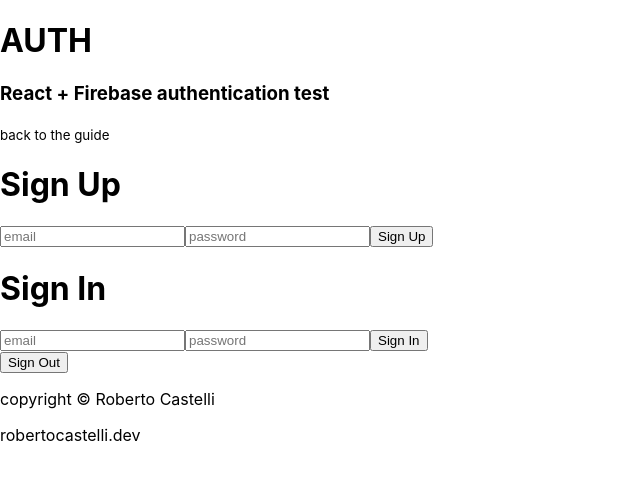
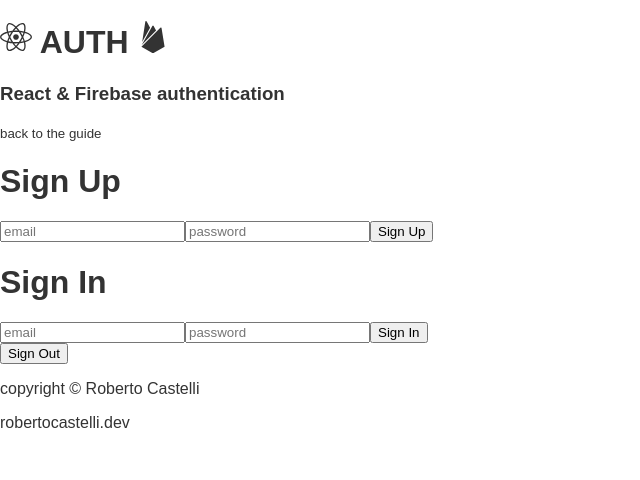
Before and after one commit to RobertoCastelli/autho, a React (Create React App) app: page / in a window 1280 px wide. Shown: the top 480 px of the page, without its empty margins (0-640 px from the left). Built offline with nearby package versions, Linux system fonts and the light colour scheme.

Commit message:
sign in out up all working

```diff
--- a/package.json
+++ b/package.json
@@ -6,6 +6,7 @@
     "firebase": "^7.22.0",
     "react": "^16.13.1",
     "react-dom": "^16.13.1",
+    "react-icons": "^3.11.0",
     "react-router-dom": "^5.2.0",
     "react-scripts": "3.4.3"
   },
--- a/src/App.js
+++ b/src/App.js
@@ -3,13 +3,11 @@
 import SignOut from "./components/SignOut";
 import SignUp from "./components/SignUp";
 import Header from "./components/Header";
-import Footer from './components/Footer'
+import Footer from "./components/Footer";
 import ContextProvider from "./context/context";
-import { BrowserRouter as Router, Route } from "react-router-dom";
 
 function App() {
   return (
-    <Router>
     <ContextProvider>
       <Header />
       <SignUp />
@@ -17,7 +15,6 @@
       <SignOut />
       <Footer />
     </ContextProvider>
-    </Router>
   );
 }
 
--- a/src/components/Header.jsx
+++ b/src/components/Header.jsx
@@ -1,10 +1,14 @@
 import React from "react";
+import { FaReact } from "react-icons/fa";
+import { SiFirebase } from "react-icons/si";
 
 const Header = () => {
   return (
     <header>
-      <h1>AUTH</h1>
-      <h3>React + Firebase authentication test</h3>
+      <h1>
+        <FaReact /> AUTH <SiFirebase />
+      </h1>
+      <h3>React & Firebase authentication</h3>
       <small>back to the guide</small>
     </header>
   );
--- a/src/index.css
+++ b/src/index.css
@@ -1,8 +1,7 @@
 body {
   margin: 0;
-  font-family: -apple-system, BlinkMacSystemFont, 'Segoe UI', 'Roboto', 'Oxygen',
-    'Ubuntu', 'Cantarell', 'Fira Sans', 'Droid Sans', 'Helvetica Neue',
-    sans-serif;
+  font-family: 'Ubuntu', sans-serif;
+  color: #333333;
   -webkit-font-smoothing: antialiased;
   -moz-osx-font-smoothing: grayscale;
 }
```
Also changed, not shown: 1 other file (tests, documents, lock files or other folders). Lines whose indentation alone changed are shown as unchanged.
